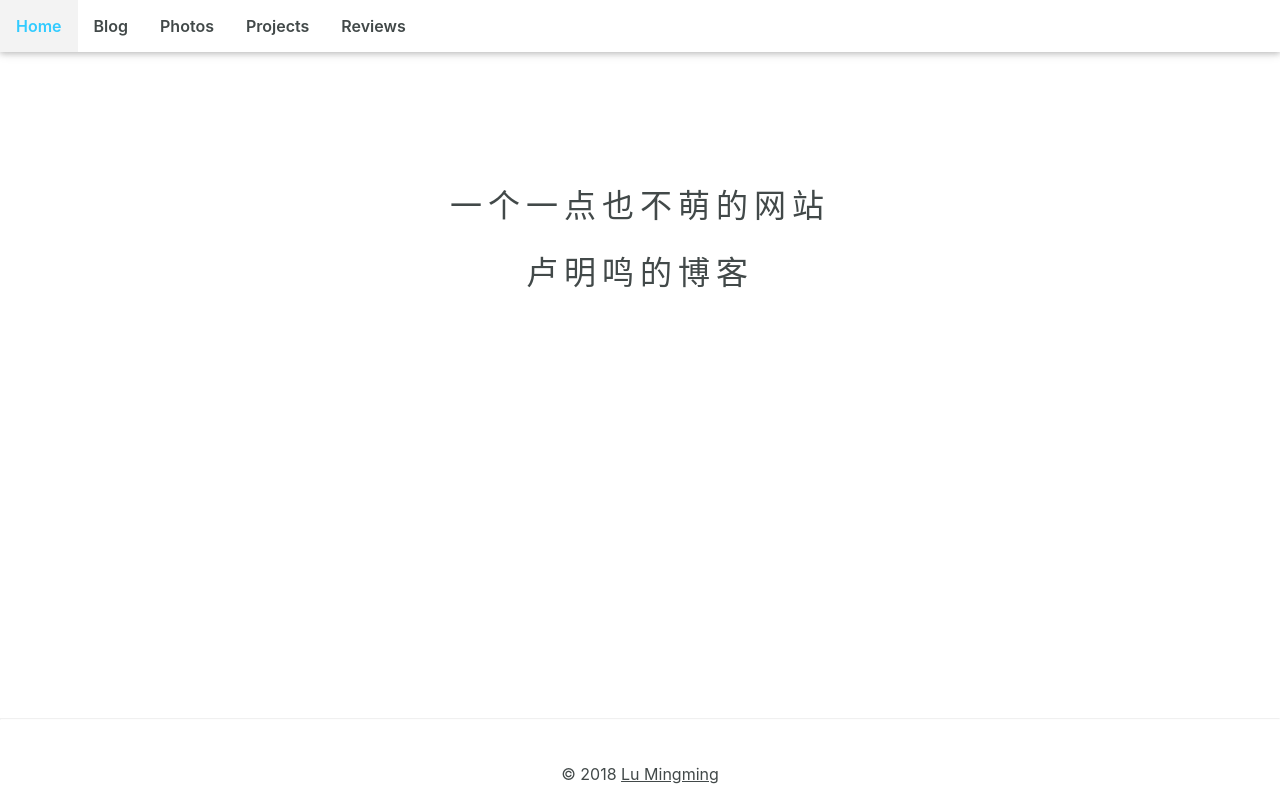
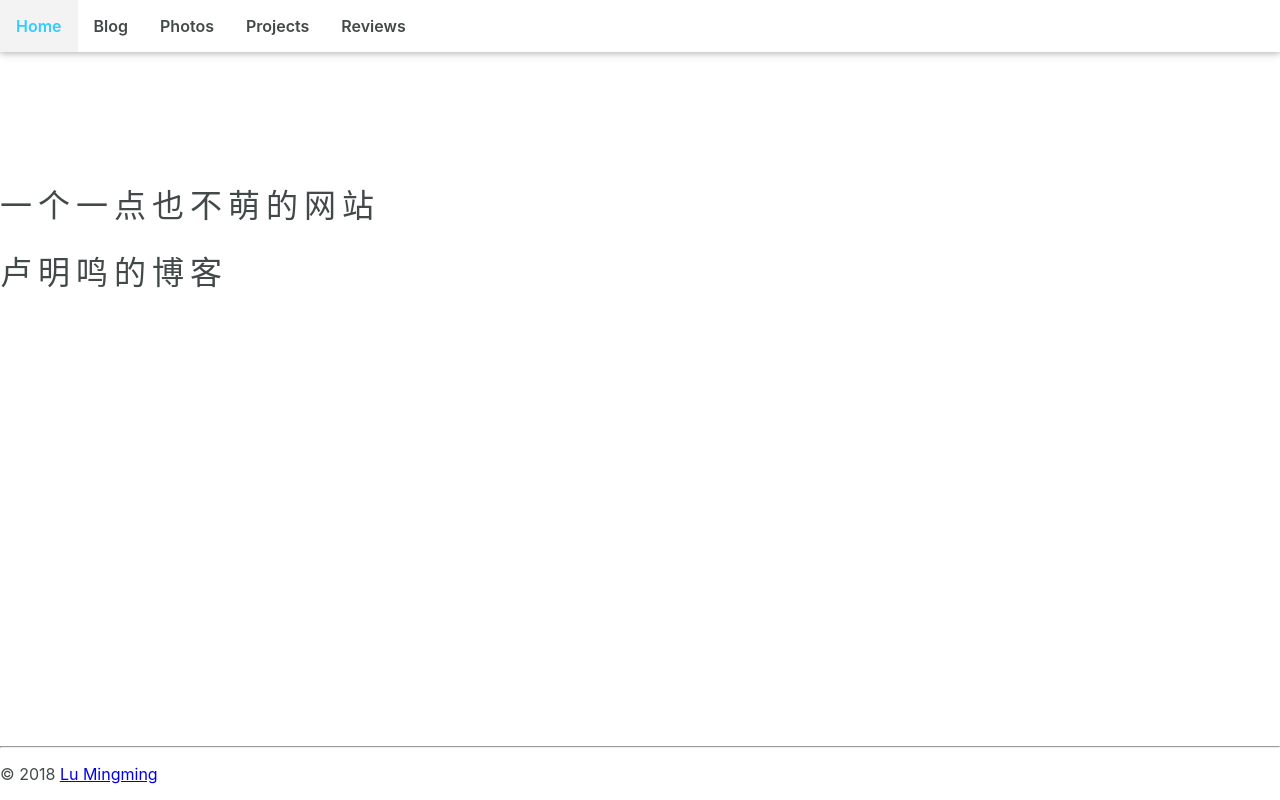
Before and after one commit to mingming-lu/lmm, a Vue app in the folder app/: page /home in a window 1280 px wide. Built offline with nearby package versions, Linux system fonts and the light colour scheme; some icons are missing.

Commit message:
base styles

```diff
--- a/app/src/App.vue
+++ b/app/src/App.vue
@@ -20,8 +20,7 @@ export default {
 }
 </script>
 
-<style>
-  @import './assets/styles/common.css';
+<style src='@/assets/styles/base.scss' lang='scss'>
 </style>
 
 <style lang="scss" scoped>
--- /dev/null
+++ b/app/src/assets/styles/base.scss
@@ -0,0 +1,13 @@
+body {
+    font-family: -apple-system,
+                 BlinkMacSystemFont,
+                 Helvetica Neue,
+                 PingFang SC,
+                 Microsoft YaHei,
+                 Source Han Sans SC,
+                 Noto Sans CJK SC,
+                 WenQuanYi Micro Hei,
+                 sans-serif;
+    margin: 0;
+    padding: 0;
+}
```
